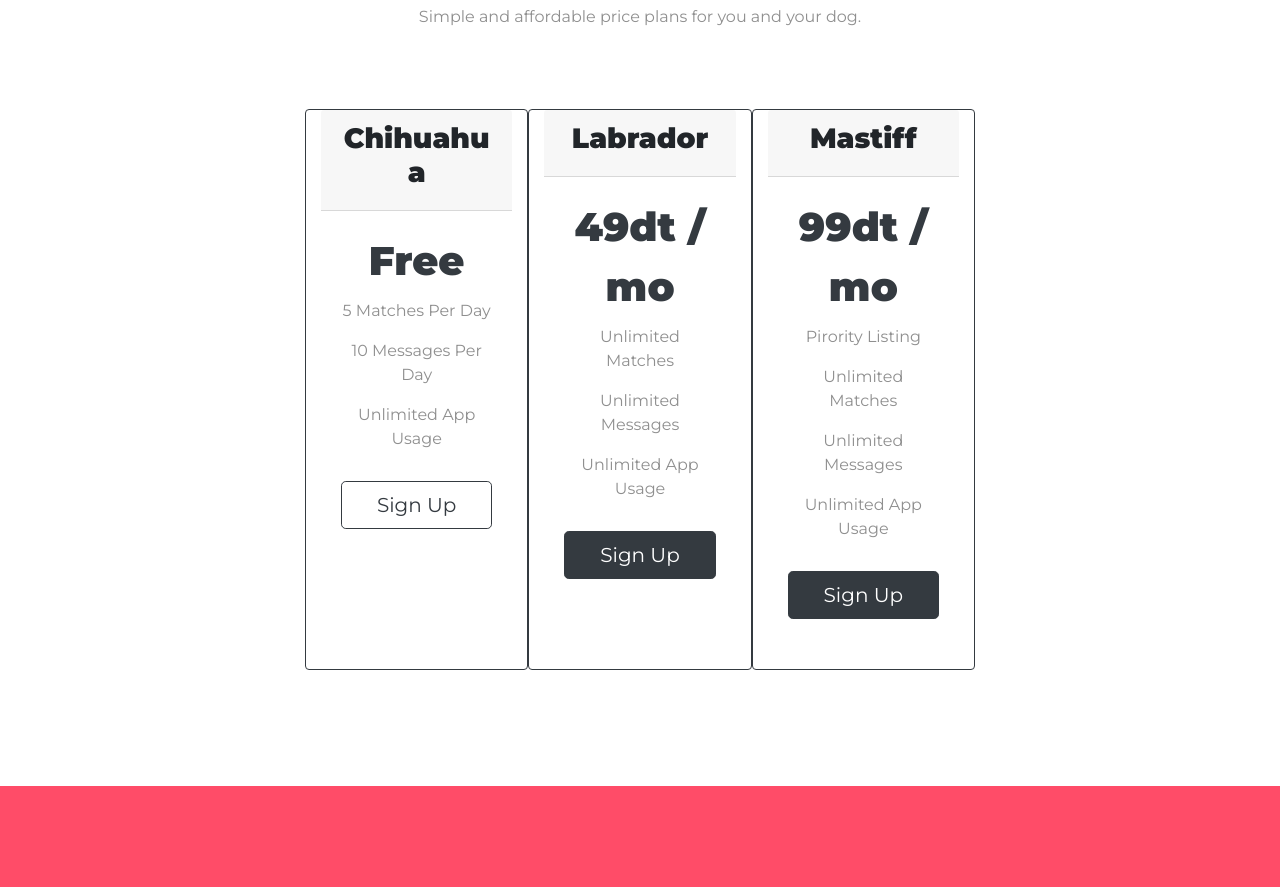
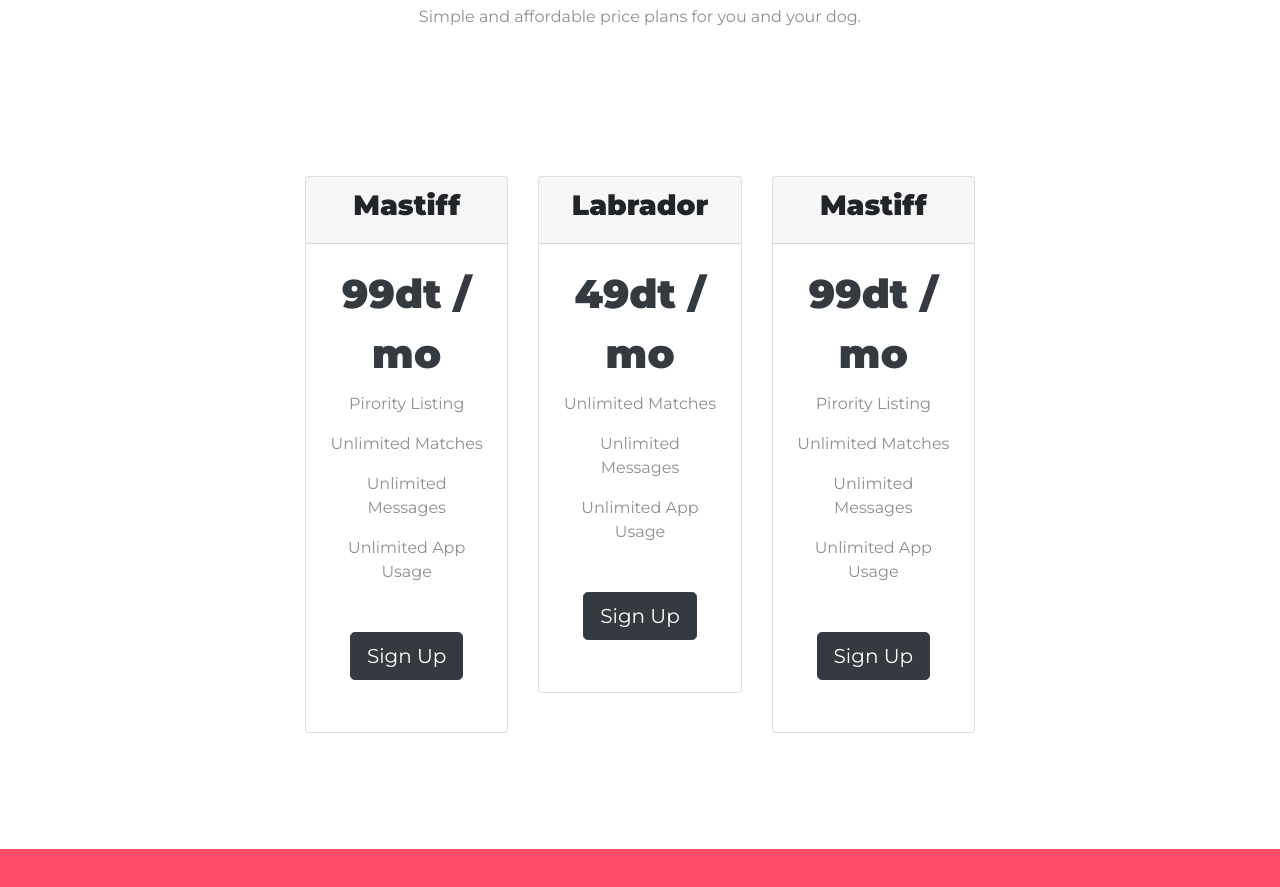
Before and after one commit to maryemchk/tindog, a plain HTML site: page index.html in a window 1280 px wide. Shown: the part 2243-3130 px from the top of the page. Drawn offline with nearby package versions, Linux system fonts and the light colour scheme.

Commit message:
Update index.html

```diff
--- a/index.html
+++ b/index.html
@@ -154,33 +154,9 @@
 
   <div class="row justify-content-between">
 
-    <div class="card pricing-column border-dark mb-3 col-lg-4 col-md-6 col-sm-12">
-      <div class="card-header">
-        <h3>Chihuahua</h3>
-      </div>
-      <div class="card-body text-dark">
-        <h2>Free</h2>
-        <p>5 Matches Per Day</p>
-        <p>10 Messages Per Day</p>
-        <p>Unlimited App Usage</p>
-        <button type="button" class="btn btn-lg btn-block btn-outline-dark">Sign Up</button>
-      </div>
-    </div>
-
-    <div class="card pricing-column border-dark mb-3 col-lg-4 col-md-6 col-sm-12">
-      <div class="card-header">
-        <h3>Labrador</h3>
-      </div>
-      <div class="card-body text-dark">
-        <h2>49dt / mo</h2>
-        <p>Unlimited Matches</p>
-        <p>Unlimited Messages</p>
-        <p>Unlimited App Usage</p>
-        <button type="button" class="btn btn-lg btn-block btn-dark">Sign Up</button>
-      </div>
-    </div>
-
-    <div class="card pricing-column border-dark mb-3 col-lg-4 col-md col-sm-12">
+    <div class="row">
+  <div class="col pricing-column border-dark mb-3">
+    <div class="card">
       <div class="card-header">
         <h3>Mastiff</h3>
       </div>
@@ -190,11 +166,48 @@
         <p>Unlimited Matches</p>
         <p>Unlimited Messages</p>
         <p>Unlimited App Usage</p>
-        <button type="button" class="btn btn-lg btn-block btn-dark">Sign Up</button>
+        <div class="text-center">
+          <button type="button" class="btn btn-lg btn-dark">Sign Up</button>
+        </div>
       </div>
     </div>
+  </div>
 
+  <div class="col pricing-column border-dark mb-3">
+    <div class="card">
+      <div class="card-header">
+        <h3>Labrador</h3>
+      </div>
+      <div class="card-body text-dark">
+        <h2>49dt / mo</h2>
+        <p>Unlimited Matches</p>
+        <p>Unlimited Messages</p>
+        <p>Unlimited App Usage</p>
+        <div class="text-center">
+          <button type="button" class="btn btn-lg btn-dark">Sign Up</button>
+        </div>
+      </div>
+    </div>
   </div>
+
+  <div class="col pricing-column border-dark mb-3">
+    <div class="card">
+      <div class="card-header">
+        <h3>Mastiff</h3>
+      </div>
+      <div class="card-body text-dark">
+        <h2>99dt / mo</h2>
+        <p>Pirority Listing</p>
+        <p>Unlimited Matches</p>
+        <p>Unlimited Messages</p>
+        <p>Unlimited App Usage</p>
+        <div class="text-center">
+          <button type="button" class="btn btn-lg btn-dark">Sign Up</button>
+        </div>
+      </div>
+    </div>
+  </div>
+</div>
 
 </section>
 
```
